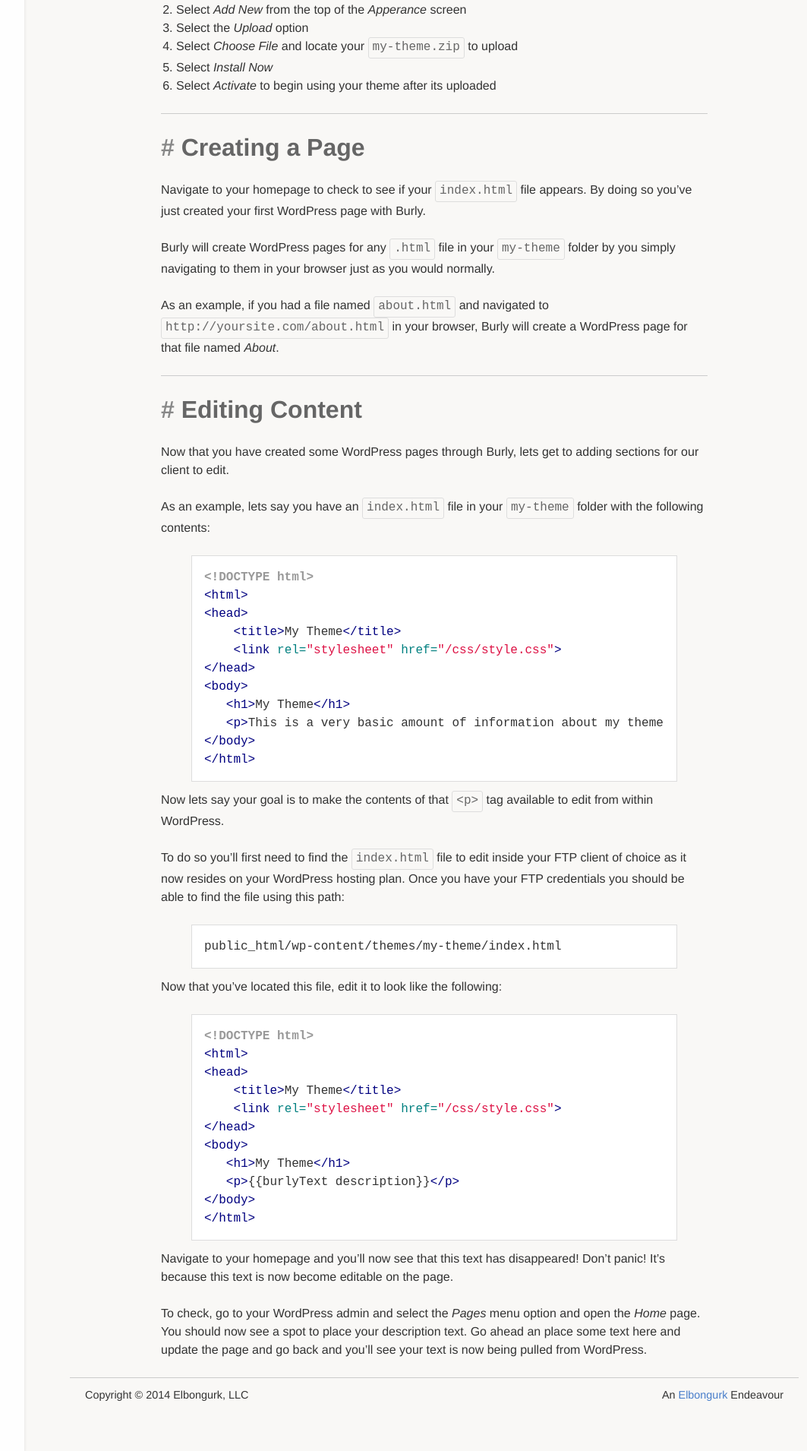
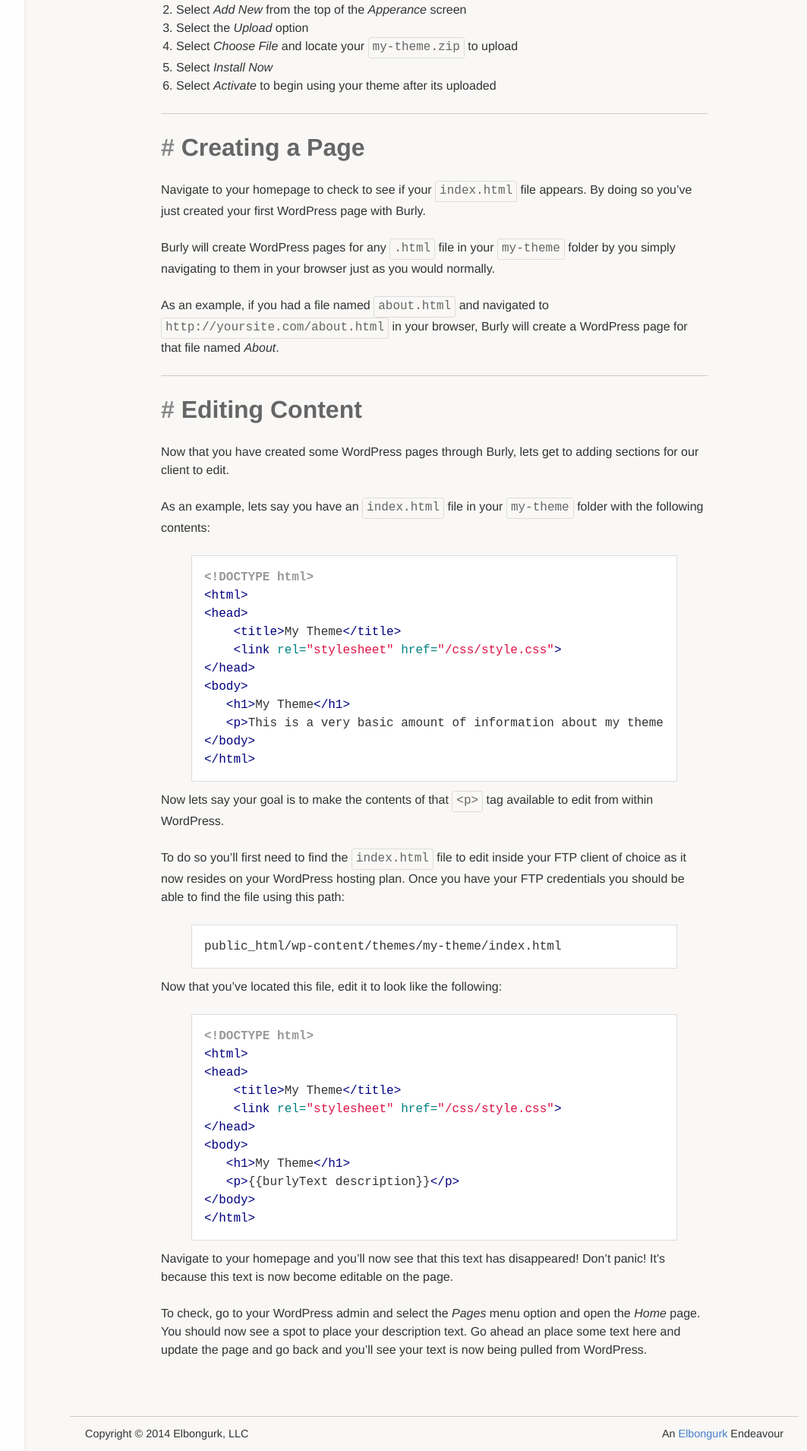
Before and after one commit to elbongurk/burly, a Jekyll site: the page built from docs/quickstart.md, in a window 1280 px wide. Shown: the part 1707-3617 px from the top of the page at 76% size, without its empty margins (168-1231 px from the left). Built offline with Jekyll 4.4.1, drawn with Linux system fonts in a browser that asks for light colours; nearby versions of some CDN libraries.

Commit message:
Adjusting white space above footer on docs page

```diff
--- a/assets/css/style.css
+++ b/assets/css/style.css
@@ -3435,7 +3435,7 @@ dl code, p code, ol code, ul code {
   @media screen and (min-width: 40em)  {
     .docs article {
       max-width: 50em;
-      margin: 0 auto;
+      margin: 0 auto 75px auto;
       padding: 0 40px; } }
   .docs article h1 {
     color: #333;
--- a/assets/scss/style.scss
+++ b/assets/scss/style.scss
@@ -295,7 +295,7 @@ dl code, p code, ol code, ul code {
 	padding: 0 20px;
   @include media($medium-screen-up) {
   	max-width: 50em;
-	margin: 0 auto;
+	margin: 0 auto 75px auto;
     padding: 0 40px;
   }
   h1 {
```
